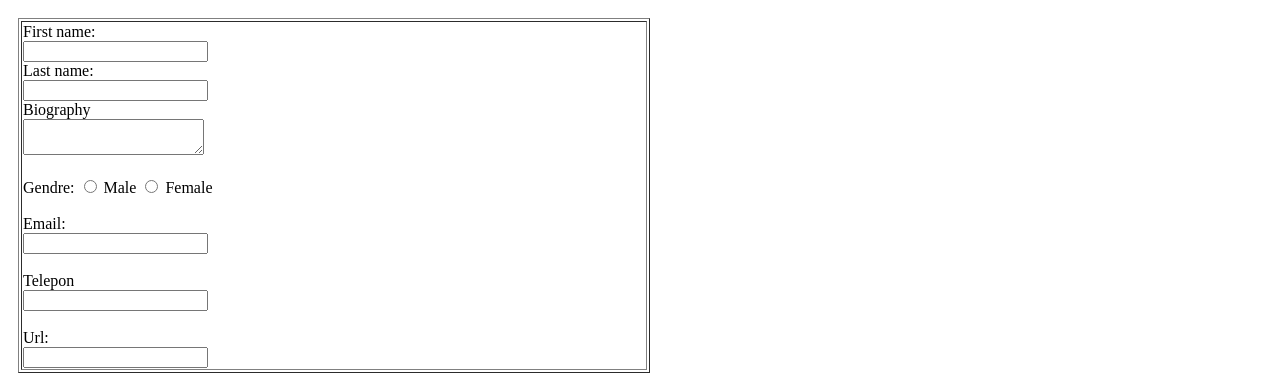
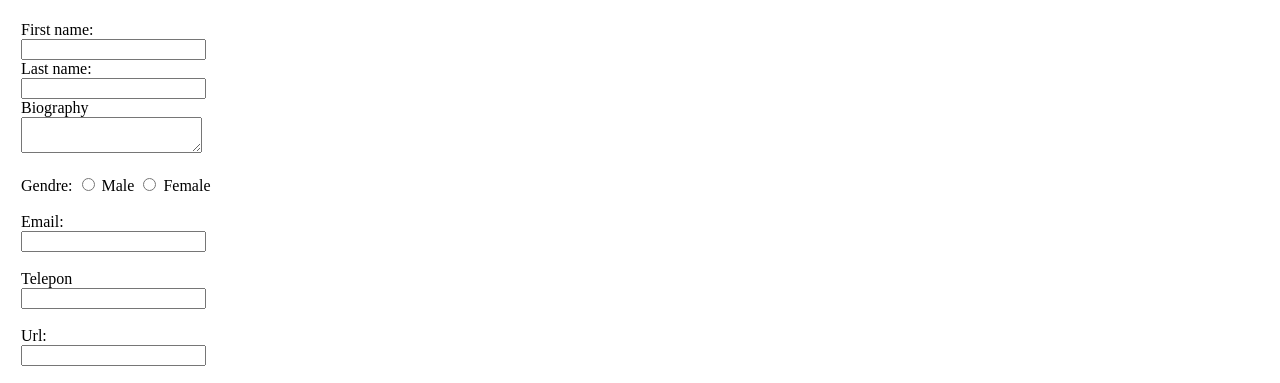
Before and after one commit to zettacamp-bambang-nakulo/mini_project_hosting, a plain HTML site: page multi.html in a window 1280 px wide. Shown: the part 471-854 px from the top of the page. Drawn offline with Linux system fonts and the light colour scheme.

Commit message:
htmlday4

```diff
--- a/multi.html
+++ b/multi.html
@@ -25,7 +25,7 @@
         </tr>
     </table>
      <!--from-->
-    <table border="1" style="margin: 10px; width: 50%;">
+    <table style="margin: 10px; width: 50%;">
         <h1>From</h1>
         <tr>
             <td>
```
